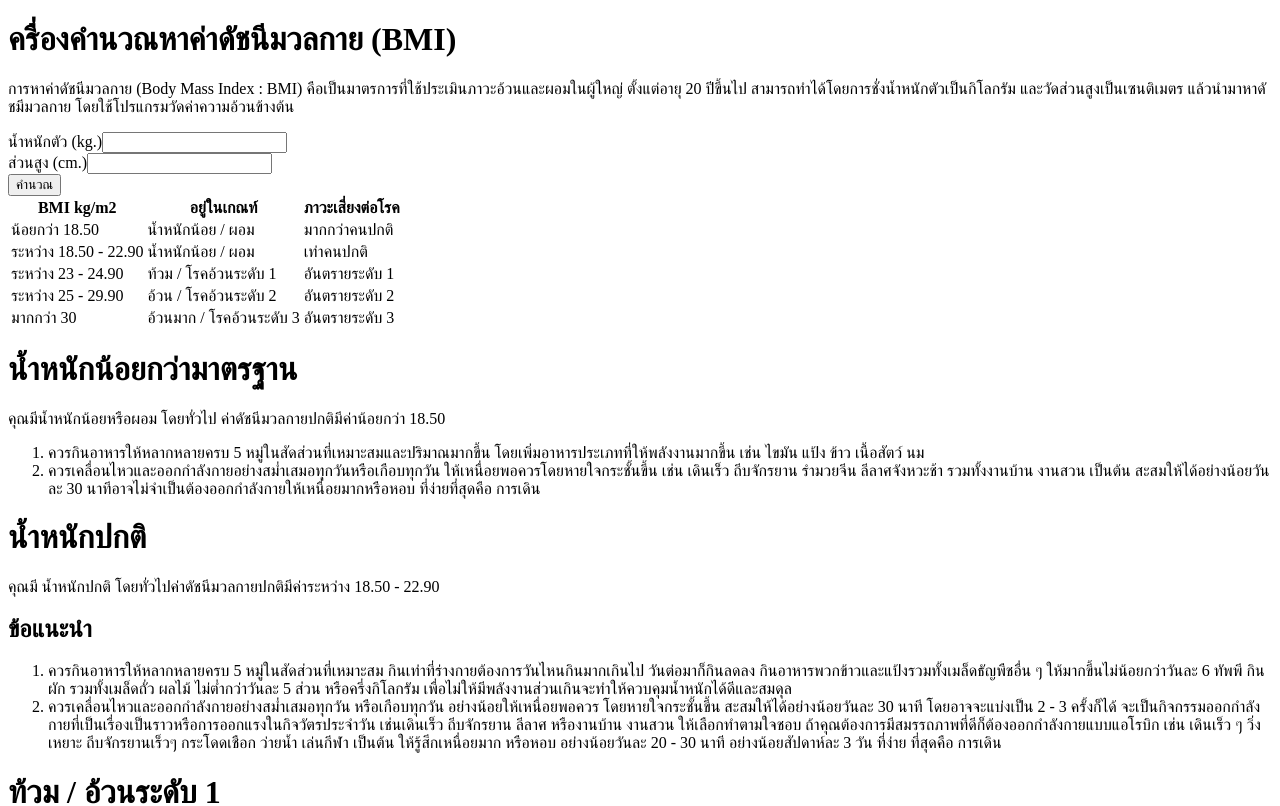
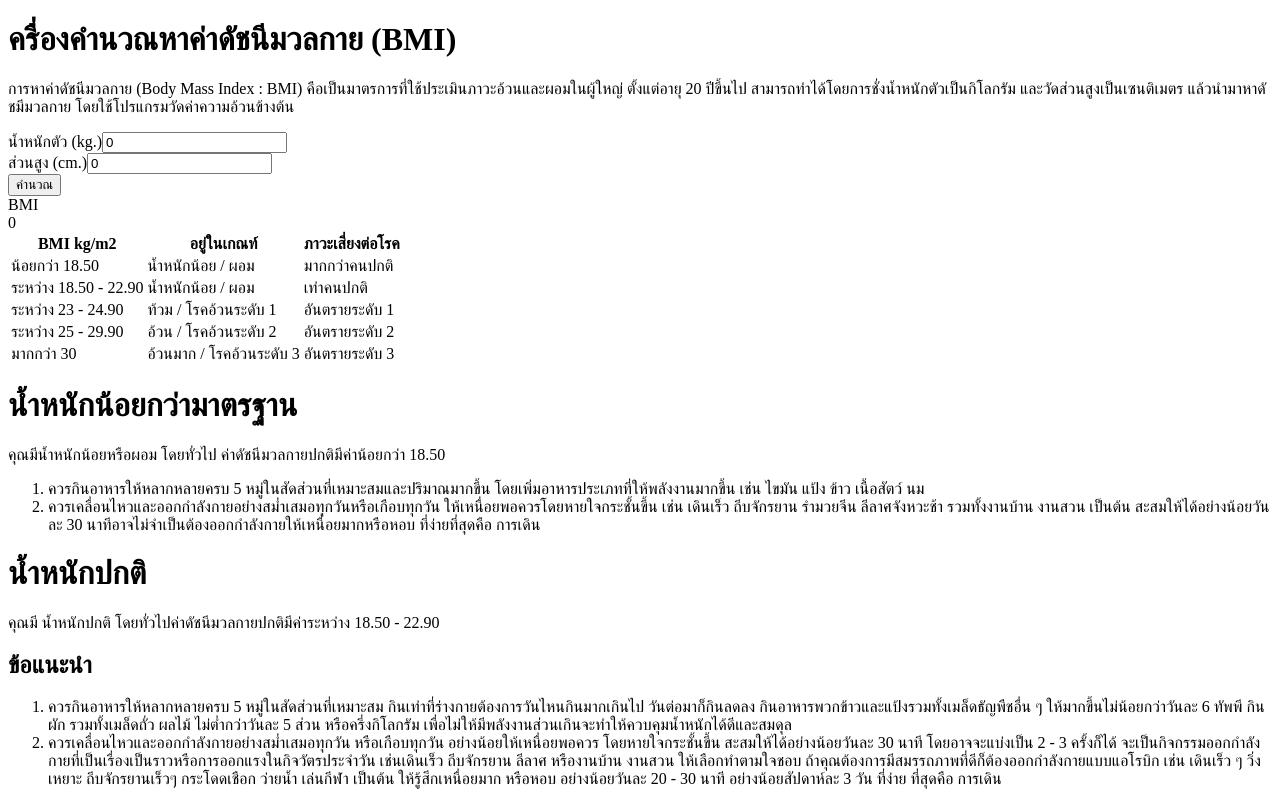
Before and after one commit to thitiphong18/Bmi, a Vue app: page / in a window 1280 px wide. Shown: the top 806 px of the page. Built offline with nearby package versions, Linux system fonts and the light colour scheme.

Commit message:
Update 5

```diff
--- a/src/views/BmiView.vue
+++ b/src/views/BmiView.vue
@@ -1,4 +1,12 @@
-<script setup lang="ts"></script>
+<script setup lang="ts">
+import { ref } from "vue";
+const weight = ref(0);
+const height = ref(0);
+const result = ref(0);
+function calBmi() {
+  result.value = weight.value / (height.value / 100) ** 2;
+}
+</script>
 
 <template>
   <h1>ครื่องคำนวณหาค่าดัชนีมวลกาย (BMI)</h1>
@@ -10,14 +18,19 @@
   </p>
   <div>
     <label for="weight">น้ำหนักตัว (kg.)</label>
-    <input id="weight" />
+    <input id="weight" v-model="weight" />
   </div>
   <div>
     <label for="height">ส่วนสูง (cm.)</label>
-    <input id="height" />
+    <input id="height" v-model="height" />
   </div>
   <div>
-    <button>คำนวณ</button>
+    <button @click="calBmi">คำนวณ</button>
+  </div>
+
+  <div>
+    <div>BMI</div>
+    <div>{{ result }}</div>
   </div>
 
   <table>
```
